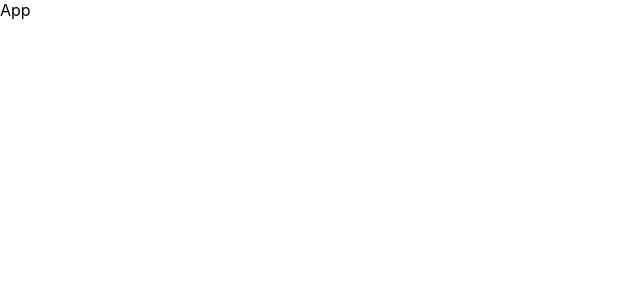
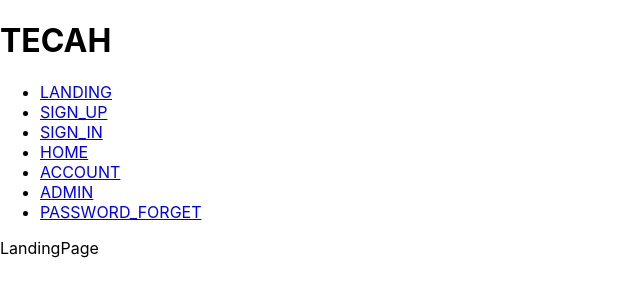
Before and after one commit to SeanMcP/tecah-firebase-poc, a React (Create React App) app: page / in a window 1280 px wide. Shown: the top 300 px of the page, without its empty margins (0-640 px from the left). Built offline with nearby package versions, Linux system fonts and the light colour scheme.

Commit message:
Add react-router, routes

```diff
--- a/package.json
+++ b/package.json
@@ -5,6 +5,7 @@
   "dependencies": {
     "react": "^16.7.0",
     "react-dom": "^16.7.0",
+    "react-router-dom": "^4.3.1",
     "react-scripts": "2.1.3"
   },
   "scripts": {
--- a/src/components/App.js
+++ b/src/components/App.js
@@ -1,11 +1,18 @@
-import React from 'react'
+import React from 'react';
+import { BrowserRouter } from 'react-router-dom';
+
+import Header from './Header';
+import Router from './Router'
 
 const App = (props) => {
     return (
-        <div>
-            App
-        </div>
-    )
-}
+        <BrowserRouter>
+            <React.Fragment>
+                <Header />
+                <Router />
+            </React.Fragment>
+        </BrowserRouter>
+    );
+};
 
-export default App
+export default App;
--- /dev/null
+++ b/src/components/Header.jsx
@@ -0,0 +1,25 @@
+import React from 'react';
+import { Link } from 'react-router-dom';
+
+import ROUTES from '../constants/routes';
+
+const Header = (props) => {
+    const links = [];
+    for (const page in ROUTES) {
+        links.push(
+            <li>
+                <Link to={ROUTES[page]}>{page}</Link>
+            </li>
+        );
+    }
+    return (
+        <header>
+            <h1>TECAH</h1>
+            <nav>
+                <ul>{links}</ul>
+            </nav>
+        </header>
+    );
+};
+
+export default Header;
--- /dev/null
+++ b/src/components/Router.jsx
@@ -0,0 +1,31 @@
+import React from 'react';
+import { Route } from 'react-router-dom';
+
+import ROUTES from '../constants/routes';
+
+import AccountPage from '../pages/AccountPage';
+import AdminPage from '../pages/AdminPage';
+import HomePage from '../pages/HomePage';
+import LandingPage from '../pages/LandingPage';
+import PasswordForgetPage from '../pages/PasswordForgetPage';
+import SignInPage from '../pages/SignInPage';
+import SignUpPage from '../pages/SignUpPage';
+
+const Router = (props) => {
+    return (
+        <React.Fragment>
+            <Route exact path={ROUTES.LANDING} component={LandingPage} />
+            <Route path={ROUTES.ACCOUNT} component={AccountPage} />
+            <Route path={ROUTES.ADMIN} component={AdminPage} />
+            <Route path={ROUTES.HOME} component={HomePage} />
+            <Route
+                path={ROUTES.PASSWORD_FORGET}
+                component={PasswordForgetPage}
+            />
+            <Route path={ROUTES.SIGN_IN} component={SignInPage} />
+            <Route path={ROUTES.SIGN_UP} component={SignUpPage} />
+        </React.Fragment>
+    );
+};
+
+export default Router;
--- a/src/constants/routes.js
+++ b/src/constants/routes.js
@@ -0,0 +1,9 @@
+export default {
+    LANDING: '/',
+    SIGN_UP: '/signup',
+    SIGN_IN: '/signin',
+    HOME: '/home',
+    ACCOUNT: '/account',
+    ADMIN: '/admin',
+    PASSWORD_FORGET: '/pw-forget'
+};
--- /dev/null
+++ b/src/pages/AccountPage.jsx
@@ -0,0 +1,9 @@
+import React from 'react'
+
+const AccountPage = (props) => {
+    return (
+        <div>AccountPage</div>
+    )
+}
+
+export default AccountPage
--- /dev/null
+++ b/src/pages/AdminPage.jsx
@@ -0,0 +1,9 @@
+import React from 'react'
+
+const AdminPage = (props) => {
+    return (
+        <div>AdminPage</div>
+    )
+}
+
+export default AdminPage
--- /dev/null
+++ b/src/pages/HomePage.jsx
@@ -0,0 +1,9 @@
+import React from 'react'
+
+const HomePage = (props) => {
+    return (
+        <div>HomePage</div>
+    )
+}
+
+export default HomePage
--- /dev/null
+++ b/src/pages/LandingPage.jsx
@@ -0,0 +1,9 @@
+import React from 'react'
+
+const LandingPage = (props) => {
+    return (
+        <div>LandingPage</div>
+    )
+}
+
+export default LandingPage
--- /dev/null
+++ b/src/pages/PasswordForgetPage.jsx
@@ -0,0 +1,9 @@
+import React from 'react'
+
+const PasswordForgetPage = (props) => {
+    return (
+        <div>PasswordForgetPage</div>
+    )
+}
+
+export default PasswordForgetPage
--- /dev/null
+++ b/src/pages/SignInPage.jsx
@@ -0,0 +1,9 @@
+import React from 'react'
+
+const SignInPage = (props) => {
+    return (
+        <div>SignInPage</div>
+    )
+}
+
+export default SignInPage
--- /dev/null
+++ b/src/pages/SignUpPage.jsx
@@ -0,0 +1,9 @@
+import React from 'react'
+
+const SignUpPage = (props) => {
+    return (
+        <div>SignUpPage</div>
+    )
+}
+
+export default SignUpPage
```
Also changed, not shown: 1 other file (tests, documents, lock files or other folders).
